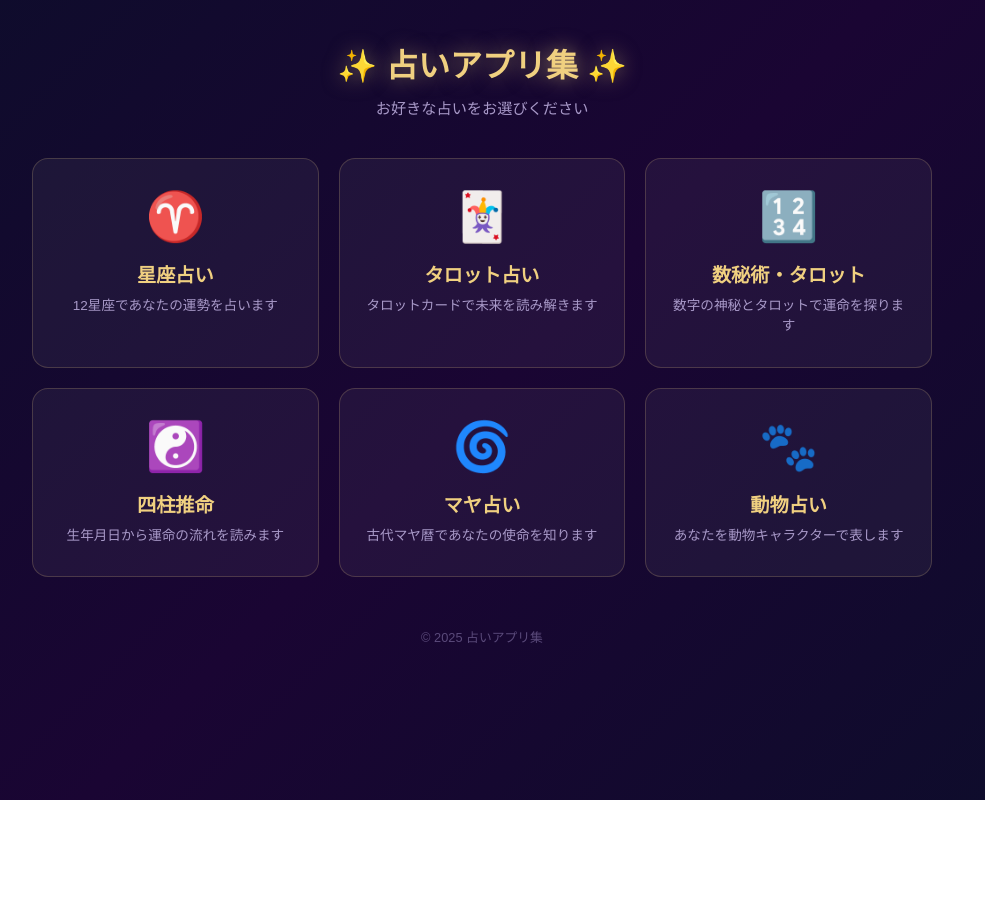
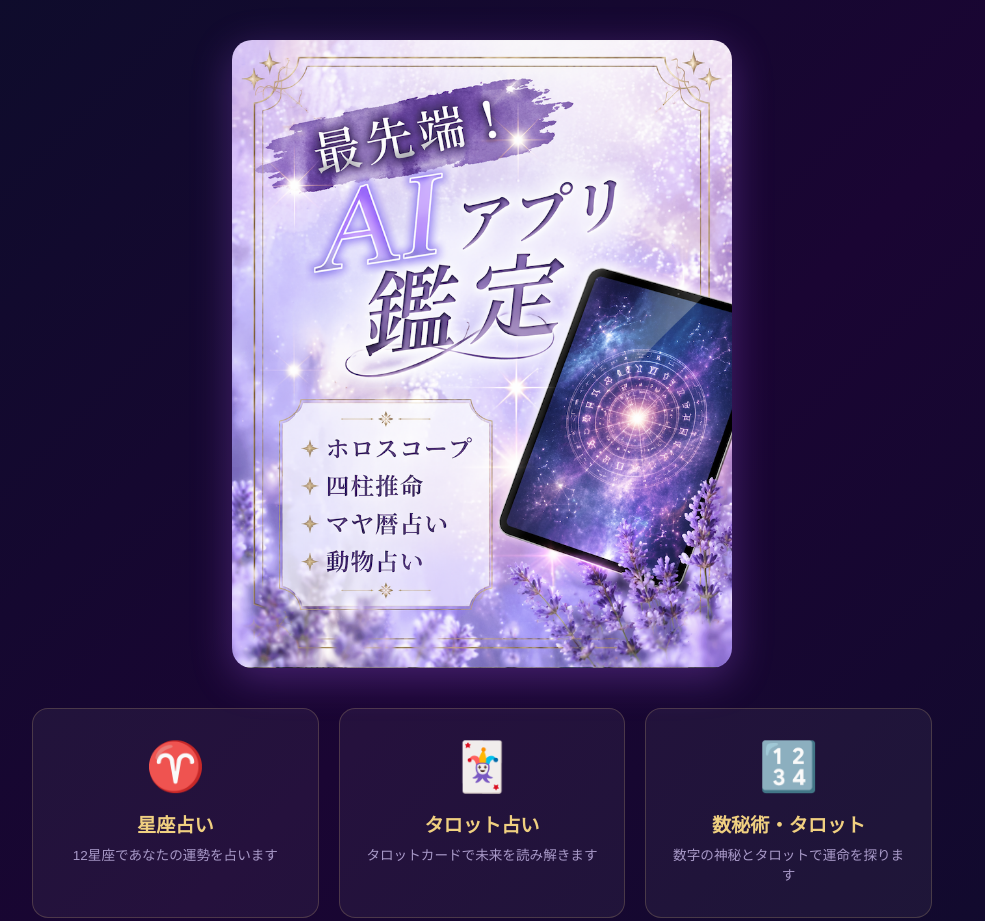
Before and after one commit to marusye/uranai-, a plain HTML site: page index.html in a window 1280 px wide. Shown: the top 921 px of the page, without its empty margins (158-1143 px from the left). Before the commit the page ends 800 px from the top, so only its background shows below. Drawn offline with Linux system fonts and the light colour scheme.

Commit message:
トップバナー画像を追加

```diff
--- a/index.html
+++ b/index.html
@@ -15,18 +15,17 @@
       align-items: center;
       padding: 40px 20px;
     }
-    h1 {
-      color: #f0d080;
-      font-size: 2rem;
-      text-align: center;
-      margin-bottom: 10px;
-      text-shadow: 0 0 20px rgba(240, 208, 128, 0.5);
+    .banner {
+      width: 100%;
+      max-width: 500px;
+      margin-bottom: 40px;
+      border-radius: 20px;
+      overflow: hidden;
+      box-shadow: 0 10px 40px rgba(180, 100, 255, 0.3);
     }
-    .subtitle {
-      color: #a899c8;
-      text-align: center;
-      margin-bottom: 40px;
-      font-size: 0.95rem;
+    .banner img {
+      width: 100%;
+      display: block;
     }
     .grid {
       display: grid;
@@ -75,8 +74,9 @@
   </style>
 </head>
 <body>
-  <h1>✨ 占いアプリ集 ✨</h1>
-  <p class="subtitle">お好きな占いをお選びください</p>
+  <div class="banner">
+    <img src="top-banner.png" alt="AIアプリ鑑定">
+  </div>
 
   <div class="grid">
     <a class="card" href="horoscope/index.html">
```
Also changed, not shown: top-banner.png (added).
